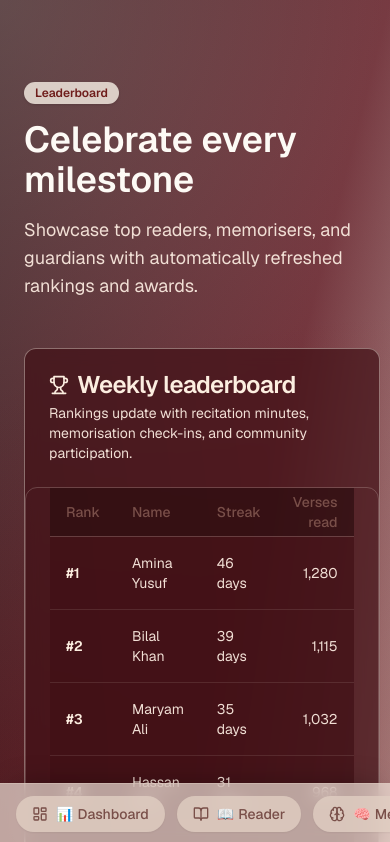
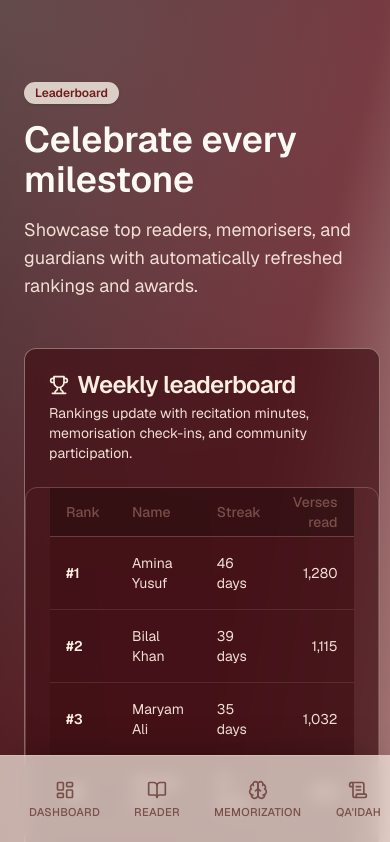
Before and after one commit to umarmf343/Alfawz-PluginG, a Next.js app: page /leaderboard in a window 390 px wide. Shown: the top 842 px of the page. Built offline with nearby package versions, Linux system fonts and the light colour scheme.

Commit message:
Enhance bottom navigation for mobile app feel

```diff
--- a/app/globals.css
+++ b/app/globals.css
@@ -5,6 +5,22 @@
 @layer utilities {
   .text-balance {
     text-wrap: balance;
+  }
+  .hide-scrollbar {
+    -ms-overflow-style: none;
+    scrollbar-width: none;
+  }
+  .hide-scrollbar::-webkit-scrollbar {
+    display: none;
+  }
+  .snap-x {
+    scroll-snap-type: x var(--tw-scroll-snap-strictness, mandatory);
+  }
+  .snap-mandatory {
+    --tw-scroll-snap-strictness: mandatory;
+  }
+  .snap-center {
+    scroll-snap-align: center;
   }
 }
 
--- a/app/layout.tsx
+++ b/app/layout.tsx
@@ -30,7 +30,7 @@ html {
 }
         `}</style>
       </head>
-      <body className="min-h-screen bg-background text-foreground antialiased pb-24">
+      <body className="min-h-screen bg-background text-foreground antialiased pb-[calc(6.5rem+env(safe-area-inset-bottom))]">
         {children}
         <BottomNav />
         <Analytics />
--- a/components/bottom-nav.tsx
+++ b/components/bottom-nav.tsx
@@ -15,37 +15,31 @@ const navItems = [
     {
       href: "/dashboard",
       label: "Dashboard",
-    emoji: "📊",
       icon: LayoutDashboard,
     },
     {
       href: "/reader",
       label: "Reader",
-    emoji: "📖",
       icon: BookOpen,
     },
     {
       href: "/memorization",
       label: "Memorization",
-    emoji: "🧠",
       icon: Brain,
     },
     {
       href: "/qaidah",
       label: "Qa'idah",
-    emoji: "📚",
       icon: ScrollText,
     },
     {
       href: "/leaderboard",
       label: "Leaderboard",
-    emoji: "🏆",
       icon: Trophy,
     },
     {
       href: "/profile",
       label: "Profile",
-    emoji: "👤",
       icon: UserRound,
     },
   ] as const
@@ -54,30 +48,41 @@ export function BottomNav() {
   const pathname = usePathname()
 
   return (
-    <nav className="fixed bottom-0 left-0 right-0 z-50 border-t border-border/50 bg-background/95 shadow-[0_-10px_30px_-15px_rgba(0,0,0,0.35)] backdrop-blur supports-[backdrop-filter]:bg-background/65">
+    <nav
+      aria-label="Primary"
+      className="fixed bottom-0 left-0 right-0 z-50 border-t border-border/60 bg-background/95 shadow-[0_-12px_40px_-18px_rgba(0,0,0,0.35)] backdrop-blur supports-[backdrop-filter]:bg-background/70"
+    >
       <div className="mx-auto max-w-5xl">
-        <div className="flex items-center gap-3 overflow-x-auto px-4 py-3">
+        <div className="hide-scrollbar flex items-stretch gap-2 overflow-x-auto px-4 pb-[calc(0.75rem+env(safe-area-inset-bottom))] pt-3 snap-x snap-mandatory">
           {navItems.map((item) => {
-            const isActive = pathname === item.href
+            const isActive = pathname === item.href || pathname?.startsWith(`${item.href}/`)
             const Icon = item.icon
 
             return (
-              <Link key={item.href} href={item.href} className="group outline-none">
+              <Link
+                key={item.href}
+                href={item.href}
+                aria-current={isActive ? "page" : undefined}
+                className="group relative flex min-w-[4.5rem] snap-center shrink-0 flex-col items-center gap-1 rounded-2xl px-3 py-2 text-center text-xs font-medium tracking-tight text-muted-foreground transition-all duration-200 focus-visible:outline-none focus-visible:ring-2 focus-visible:ring-primary/60 focus-visible:ring-offset-2 focus-visible:ring-offset-background"
+              >
                 <span
                   className={[
-                    "flex shrink-0 items-center gap-2 rounded-full px-4 py-2 text-sm font-medium transition-all",
-                    "shadow-sm ring-offset-background",
+                    "flex h-12 w-full flex-col items-center justify-center gap-1 rounded-2xl border border-transparent bg-transparent transition-colors",
                     isActive
-                      ? "bg-primary text-primary-foreground shadow focus-visible:ring-2 focus-visible:ring-primary/60"
-                      : "bg-muted/80 text-muted-foreground hover:bg-muted focus-visible:ring-2 focus-visible:ring-primary/60",
+                      ? "bg-primary/10 text-primary"
+                      : "bg-muted/40 text-muted-foreground group-hover:bg-muted/70",
                   ].join(" ")}
                 >
-                  <Icon aria-hidden className="h-4 w-4" />
-                  <span className="whitespace-nowrap">
-                    <span aria-hidden className="mr-1">{item.emoji}</span>
-                    {item.label}
+                  <Icon aria-hidden className="h-5 w-5" />
+                  <span className="text-[0.7rem] uppercase tracking-wide">{item.label}</span>
                 </span>
-                </span>
+                <span
+                  aria-hidden
+                  className={[
+                    "absolute inset-x-6 -top-1 h-1 rounded-full bg-primary/80 transition-opacity",
+                    isActive ? "opacity-100" : "opacity-0",
+                  ].join(" ")}
+                />
               </Link>
             )
           })}
```
Lines whose indentation alone changed are shown as unchanged.
